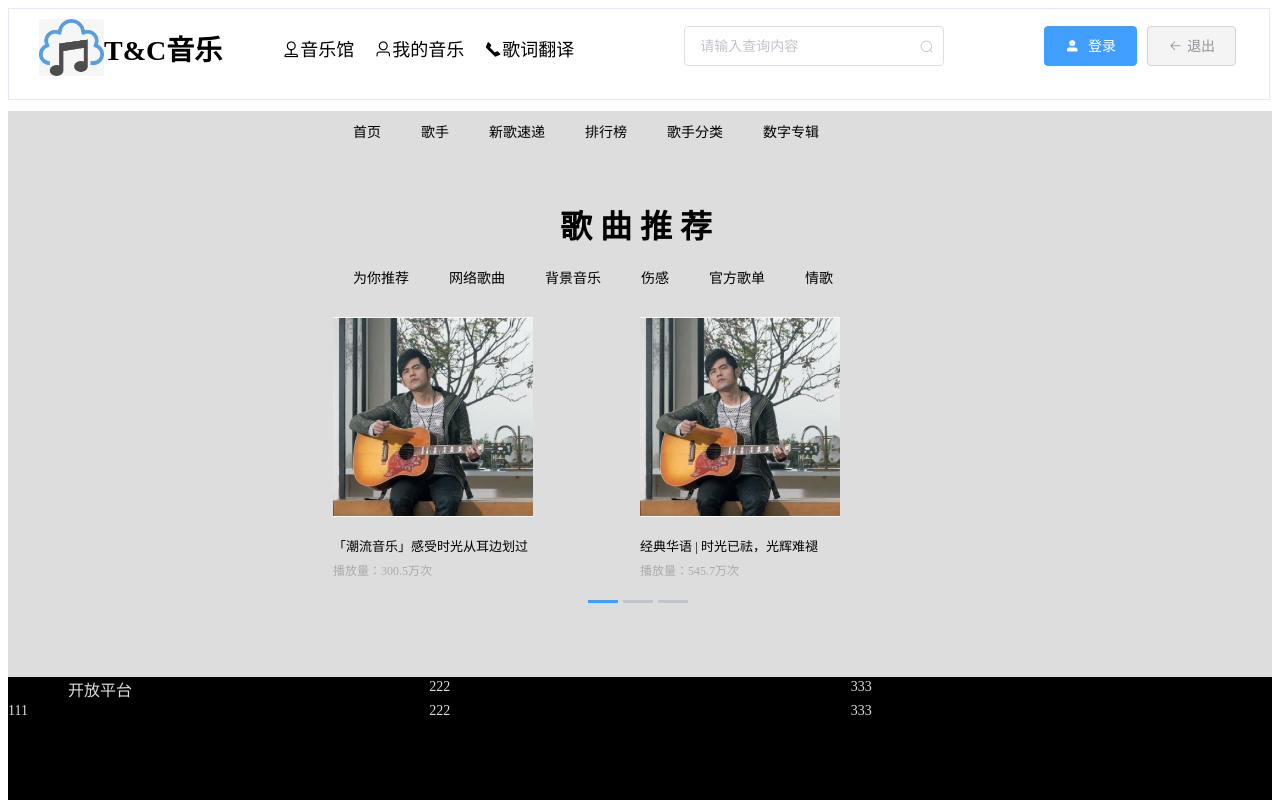
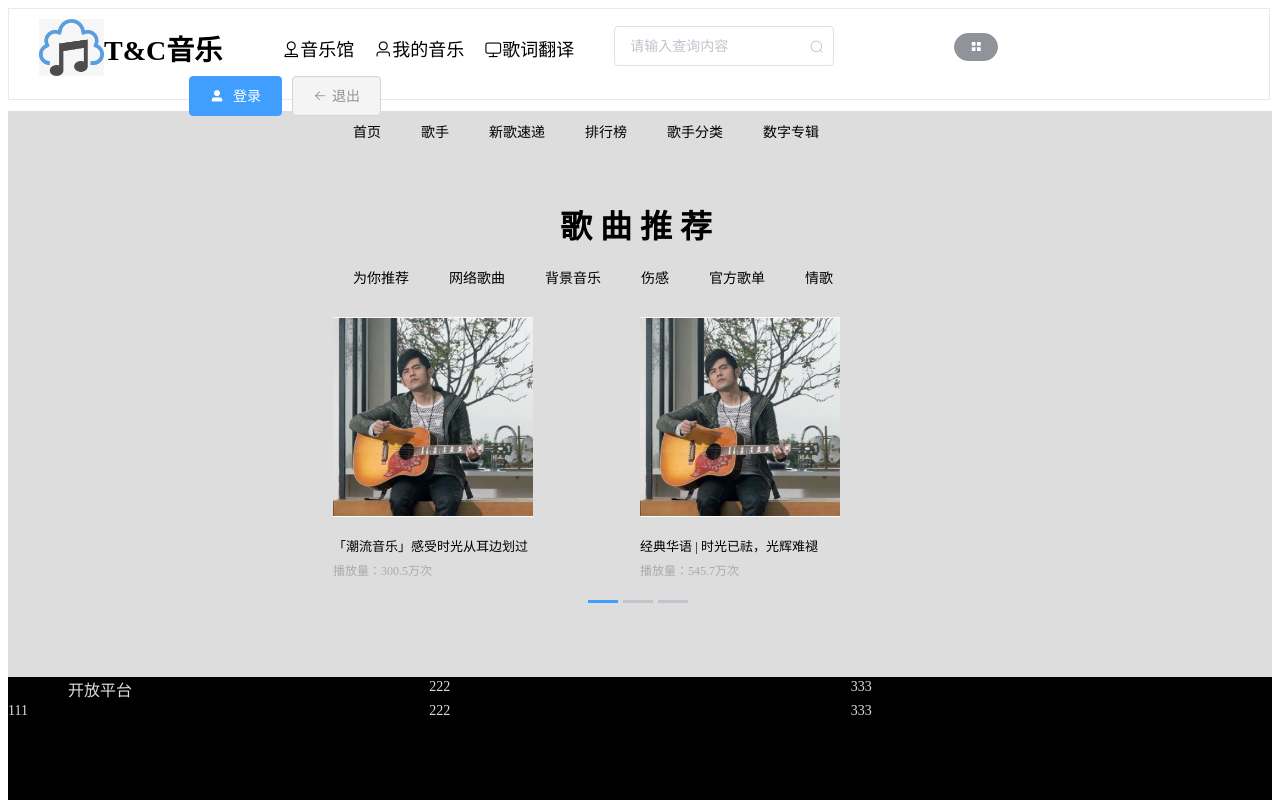
Before and after one commit to JCHappytime/Music-Vue, a Vue app: page /#/index in a window 1280 px wide. Shown: the top 800 px of the page. Built offline with nearby package versions, Linux system fonts and the light colour scheme.

Commit message:
增加国际化选项

```diff
--- a/src/views/Header.vue
+++ b/src/views/Header.vue
@@ -13,7 +13,7 @@
           <a>我的音乐</a>
         </span>
         <span class="text-box">
-          <i class="el-icon-phone"></i>
+          <i class="el-icon-monitor"></i>
           <a>歌词翻译</a>
         </span>
       </span>
@@ -24,6 +24,14 @@
       >
         <i slot="suffix" class="el-input__icon el-icon-search"></i>
       </el-input>
+      <el-button
+        type="info"
+        icon="el-icon-menu"
+        round
+        size="mini"
+        class="i18n-btn"
+      >
+      </el-button>
       <el-button
         type="primary"
         icon="el-icon-user-solid"
@@ -76,11 +84,11 @@ export default {
   vertical-align: middle;
 }
 .input-wrap {
-  width: 260px;
-  margin-left: 100px;
+  width: 220px;
+  margin-left: 30px;
 }
 .button-wrap {
-  margin-left: 100px;
+  margin-left: 150px;
 }
 .border-card {
   width: 1200px;
@@ -96,4 +104,7 @@ a:hover {
   color: #409eff;
   cursor: pointer;
 }
+.i18n-btn {
+  margin: 0 5px 0 120px;
+}
 </style>
```
